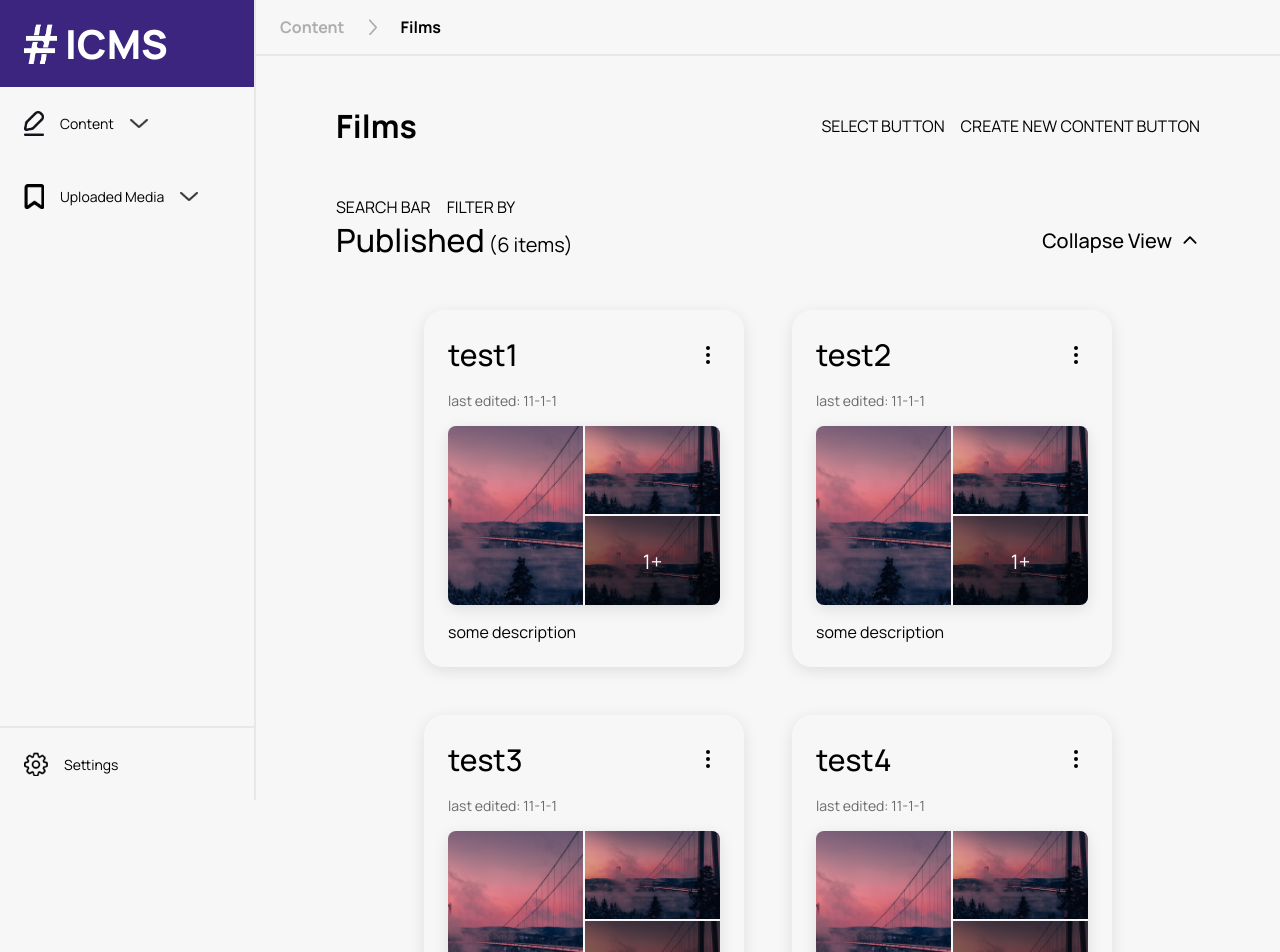
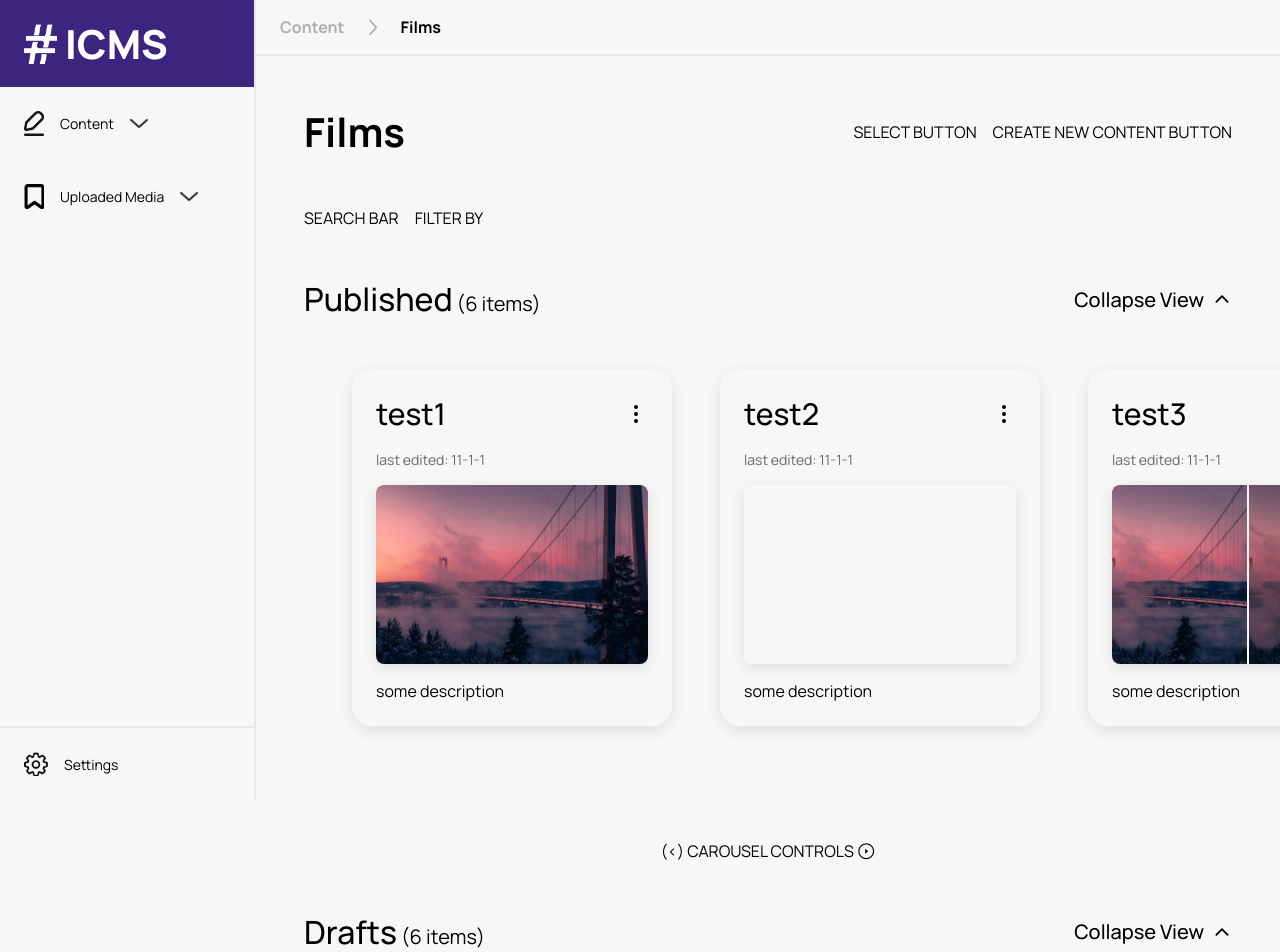
Before and after one commit to include-davis/Include-CMS, a Next.js app: page /content/Films in a window 1280 px wide. Shown: the top 952 px of the page. Built offline with nearby package versions, Linux system fonts and the light colour scheme.

Commit message:
Somewhat working carousel

```diff
--- a/app/(pages)/(app)/_components/ContentHeader/ContentHeader.module.scss
+++ b/app/(pages)/(app)/_components/ContentHeader/ContentHeader.module.scss
@@ -2,6 +2,7 @@
     display: flex;
     flex-direction: column;
     gap: var(--medium-spacer);
+    padding: 0 var(--medium-spacer);
 
     >div {
         display: flex;
@@ -13,7 +14,7 @@
     justify-content: space-between;
     align-items: center;
     >h1 {
-        font-size: 2rem;
+        font-size: 2.5rem;
         font-weight: 700;
     }
 
--- a/app/(pages)/(app)/_components/ContentSection/ContentList.module.scss
+++ b/app/(pages)/(app)/_components/ContentSection/ContentList.module.scss
@@ -0,0 +1,50 @@
+.container {
+    display: flex;
+    flex-direction: column;
+    gap: var(--spacer);
+}
+
+
+.viewport {
+    width: 100%;
+    overflow-x: scroll;
+    -ms-overflow-style: none;
+    scrollbar-width: none;
+    padding: var(--spacer) 0;
+
+    ::-webkit-scrollbar {
+        display: none;
+      }
+
+    .cards {
+        display: flex;
+        flex-direction: row;
+        gap: var(--medium-spacer);
+        margin: 0 var(--medium-spacer);
+        padding: 0 var(--medium-spacer);
+    }
+
+    .cards::after {
+        content: "";
+        flex: 0 0 auto;
+        width: var(--medium-spacer);
+        height: 1px;
+    }
+}
+
+
+.cards.expanded {
+    flex-wrap: wrap;
+    justify-content: center;
+    margin: 0;
+}
+
+.cards.expanded::after {
+    display: none;
+}
+
+.controls {
+    display: flex;
+    flex-direction: row;
+    justify-content: center;
+}
--- a/app/(pages)/(app)/_components/ContentSection/ContentList.tsx
+++ b/app/(pages)/(app)/_components/ContentSection/ContentList.tsx
@@ -1,5 +1,21 @@
-// import styles from './ContentList.module.scss';
+import styles from './ContentList.module.scss';
 
-export default function ContentList() {
-  return 'ContentList';
+interface ContentListProps {
+  expanded: boolean;
+  children: React.ReactNode;
 }
+
+export default function ContentList({ expanded, children }: ContentListProps) {
+  return (
+    <div className={styles.container}>
+      <div className={styles.viewport}>
+        <div className={`${styles.cards} ${expanded ? styles.expanded : null}`}>
+          {children}
+        </div>
+      </div>
+      <div className={styles.controls}>
+        {'(<)'} CAROUSEL CONTROLS {'(>)'}
+      </div>
+    </div>
+  );
+}
--- a/app/(pages)/(app)/_components/ContentSection/ContentSection.module.scss
+++ b/app/(pages)/(app)/_components/ContentSection/ContentSection.module.scss
@@ -1,7 +1,7 @@
 .container {
     display: flex;
     flex-direction: column;
-    gap: var(--medium-spacer);
+    gap: var(--spacer);
 }
 
 .header {
@@ -9,6 +9,7 @@
     flex-direction: row;
     justify-content: space-between;
     align-items: center;
+    padding: 0 var(--medium-spacer);
 
     .header_left {
         display: flex;
@@ -42,11 +43,3 @@
         }
     }
 }
-
-.cards {
-    display: flex;
-    flex-direction: row;
-    flex-wrap: wrap;
-    gap: var(--medium-spacer);
-    justify-content: center;
-}
--- a/app/(pages)/(app)/_components/ContentSection/ContentSection.tsx
+++ b/app/(pages)/(app)/_components/ContentSection/ContentSection.tsx
@@ -1,5 +1,9 @@
+'use client';
+
+import { useState } from 'react';
 import styles from './ContentSection.module.scss';
 import { IoChevronUp } from 'react-icons/io5';
+import ContentList from './ContentList';
 
 interface ContentSectionProps {
   title: string;
@@ -10,6 +14,7 @@ export default function ContentSection({
   title,
   children,
 }: ContentSectionProps) {
+  const [expanded, setExpanded] = useState(false);
   return (
     <div className={styles.container}>
       <div className={styles.header}>
@@ -17,12 +22,15 @@ export default function ContentSection({
           <h1>{title}</h1>
           <h3>({children.length} items)</h3>
         </div>
-        <button className={styles.expand_button}>
+        <button
+          className={styles.expand_button}
+          onClick={() => setExpanded((prev) => !prev)}
+        >
           <p className={styles.expand_text}>Collapse View</p>
           <IoChevronUp className={styles.expand_icon} />
         </button>
       </div>
-      <div className={styles.cards}>{children}</div>
+      <ContentList expanded={expanded}>{children}</ContentList>
     </div>
   );
 }
--- a/app/(pages)/(app)/content/[collection]/page.module.scss
+++ b/app/(pages)/(app)/content/[collection]/page.module.scss
@@ -3,5 +3,6 @@
 .container {
     display: flex;
     flex-direction: column;
-    margin: var(--medium-spacer) var(--large-spacer);
+    margin: var(--medium-spacer) 0;
+    gap: var(--medium-spacer);
 }
--- a/app/(pages)/(app)/content/[collection]/page.tsx
+++ b/app/(pages)/(app)/content/[collection]/page.tsx
@@ -5,6 +5,7 @@ import styles from './page.module.scss';
 import ContentHeader from '../../_components/ContentHeader/ContentHeader';
 import ContentSection from '../../_components/ContentSection/ContentSection';
 import ContentCard from '../_components/ContentCard/ContentCard';
+import { SelectContextProvider } from '@contexts/SelectContext';
 
 interface CollectionPageProps {
   params: {
@@ -44,28 +45,28 @@ const collection_data = [
     id: '1',
     name: 'test1',
     last_edited: '11-1-1',
-    images: image_list.slice(2),
+    images: image_list.slice(5),
     description: 'some description',
   },
   {
     id: '2',
     name: 'test2',
     last_edited: '11-1-1',
-    images: image_list.slice(2),
+    images: image_list.slice(6),
     description: 'some description',
   },
   {
     id: '3',
     name: 'test3',
     last_edited: '11-1-1',
-    images: image_list.slice(2),
+    images: image_list.slice(4),
     description: 'some description',
   },
   {
     id: '4',
     name: 'test4',
     last_edited: '11-1-1',
-    images: image_list.slice(2),
+    images: image_list.slice(3),
     description: 'some description',
   },
   {
@@ -79,8 +80,9 @@ const collection_data = [
     id: '6',
     name: 'test6',
     last_edited: '11-1-1',
-    images: image_list.slice(2),
-    description: 'some description',
+    images: image_list.slice(1),
+    description:
+      'Loros et molestiae nisi ea tenetur, magnam est dolorum cum odio doloribus at? Doloribus dignissimos neque sunt.',
   },
 ];
 
@@ -108,9 +110,12 @@ export default function CollectionPage({ params }: CollectionPageProps) {
   });
 
   return (
-    <div className={styles.container}>
-      <ContentHeader collection={currentCollection.name} />
-      <ContentSection title={'Published'}>{data_list}</ContentSection>
-    </div>
+    <SelectContextProvider>
+      <div className={styles.container}>
+        <ContentHeader collection={currentCollection.name} />
+        <ContentSection title={'Published'}>{data_list}</ContentSection>
+        <ContentSection title={'Drafts'}>{data_list}</ContentSection>
+      </div>
+    </SelectContextProvider>
   );
 }
--- a/app/(pages)/_globals/styles/spacers.scss
+++ b/app/(pages)/_globals/styles/spacers.scss
@@ -8,5 +8,6 @@
     --spacer: 24px;
     --small-medium-spacer: 32px;
     --medium-spacer: 48px;
+    --large-medium-spacer: 56px;
     --large-spacer: 80px;
 }
```
